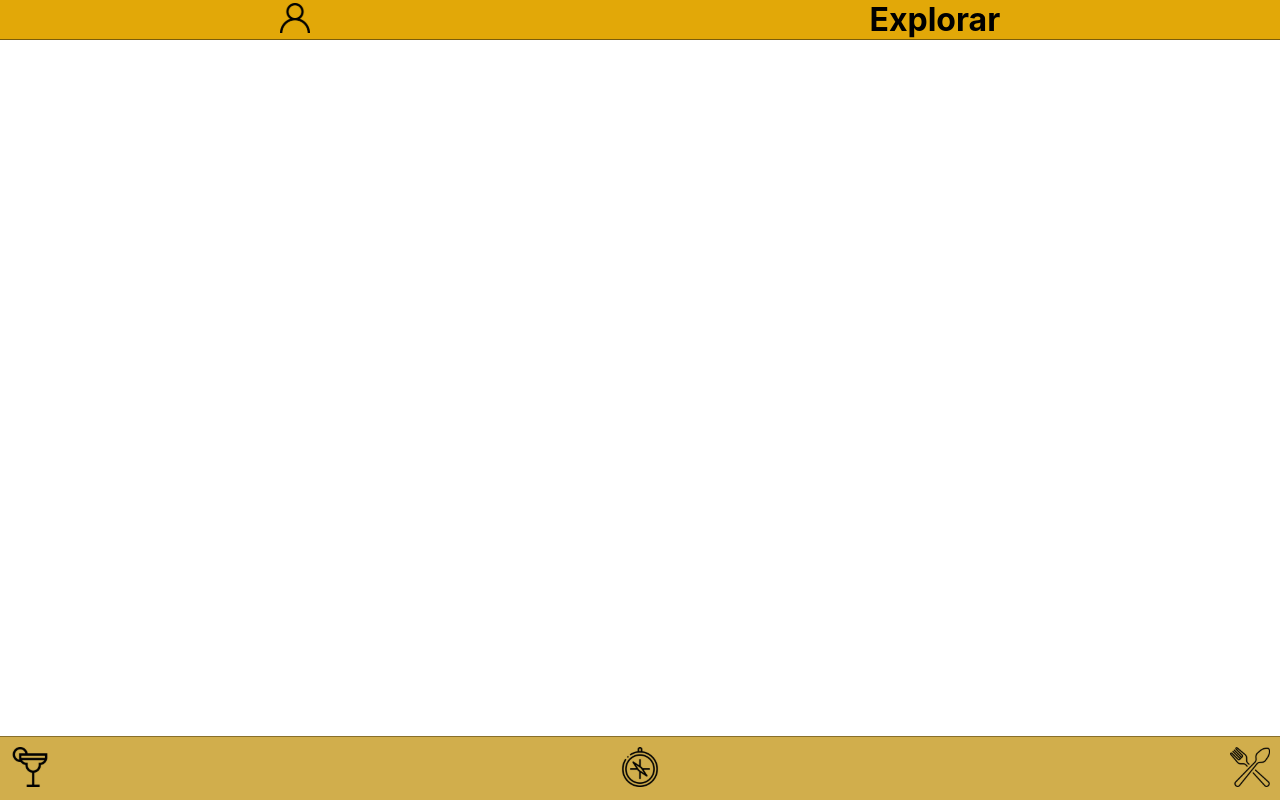
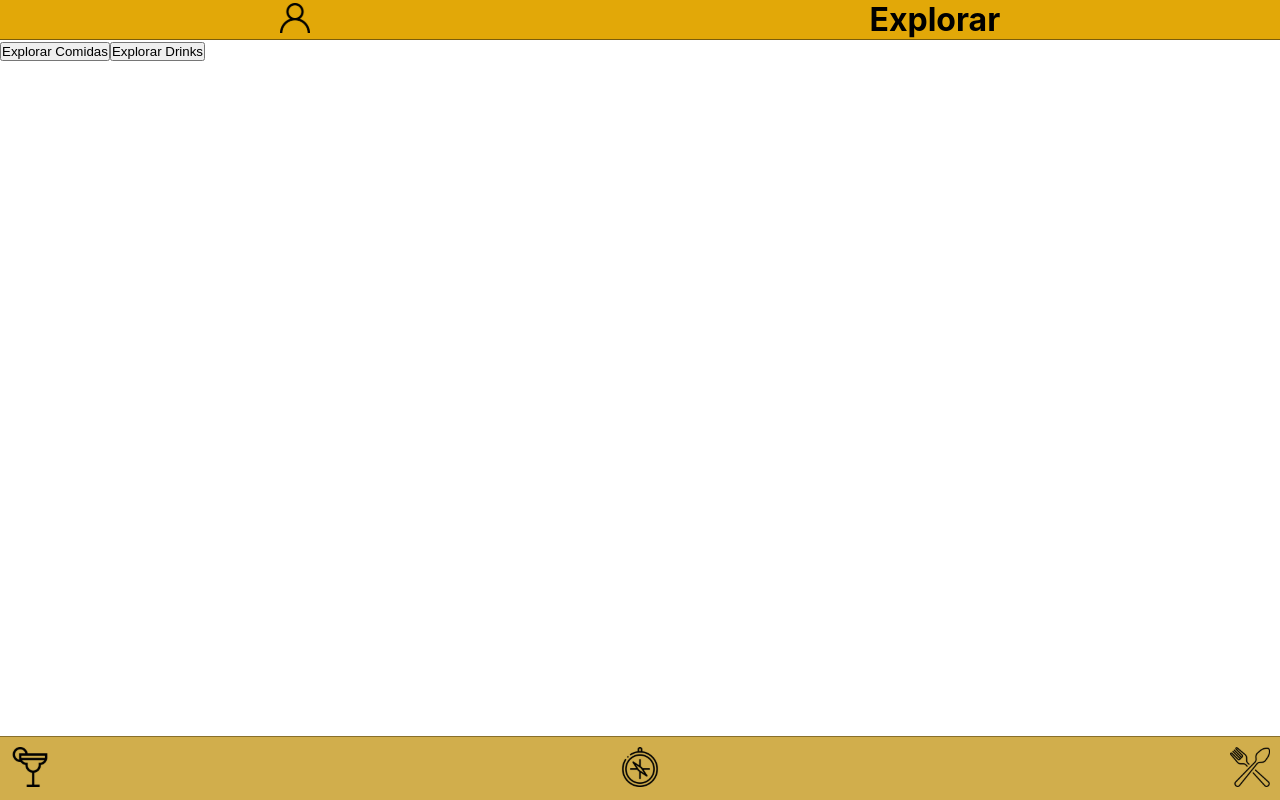
Before and after one commit to marianoelsztain/Recipes-app, a React (Create React App) app: page /explorar in a window 1280 px wide. Built offline with nearby package versions, Linux system fonts and the light colour scheme.

Commit message:
Tela de Explorar comidas e bebidas concluidas

```diff
--- /dev/null
+++ b/src/components/ExploreDrinks.js
@@ -0,0 +1,17 @@
+import React from 'react';
+import { Link } from 'react-router-dom';
+
+function ExploreDrinks() {
+
+    return (
+        <Link to="/explorar/bebidas">
+        <button data-testid="explore-drinks"
+        >
+            Explorar Drinks
+        </button>
+        </Link>
+
+    );
+}
+
+export default ExploreDrinks;
--- /dev/null
+++ b/src/components/ExploreFood.js
@@ -0,0 +1,18 @@
+import React from 'react';
+import { Link } from 'react-router-dom';
+
+function ExploreFood() {
+
+    return (
+        <Link to="/explorar/comidas">
+        <button data-testid="explore-food"
+        name="food-btn"
+        >
+            Explorar Comidas
+        </button>
+        </Link>
+
+    );
+}
+
+export default ExploreFood;
--- a/src/pages/Explorar.js
+++ b/src/pages/Explorar.js
@@ -1,12 +1,16 @@
 import React from 'react';
 import Header from '../components/Header';
 import Footer from '../components/Footer';
+import ExploreFood from '../components/ExploreFood';
+import ExploreDrinks from '../components/ExploreDrinks';
 
 function Explorar() {
   return (
     <div>
       <Header pageTitle="Explorar" searchAbled={ false } />
       <Footer />
+      <ExploreFood />
+      <ExploreDrinks />
     </div>
   );
 }
```
Also changed, not shown: src/components/ExploreDetailsFood.js (added, +25 -0 lines), 1 other file (tests, documents, lock files or other folders).
